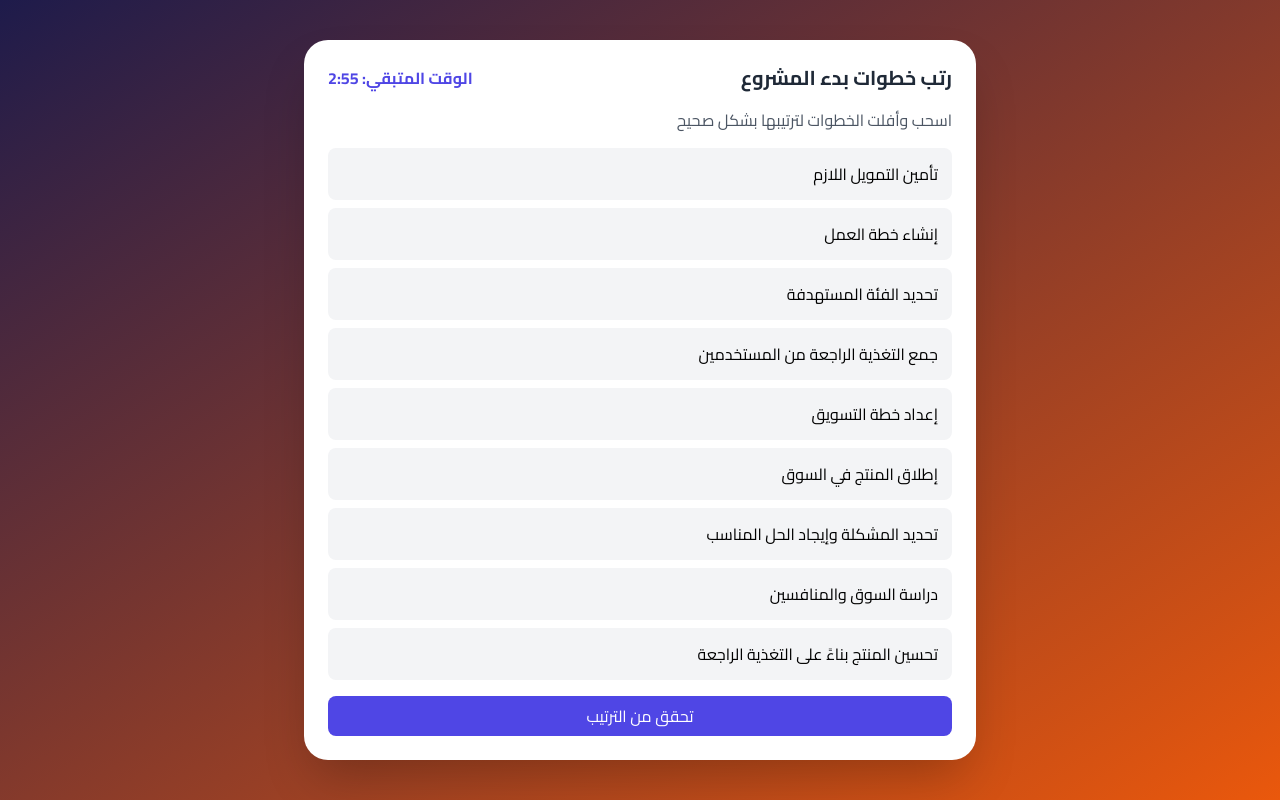
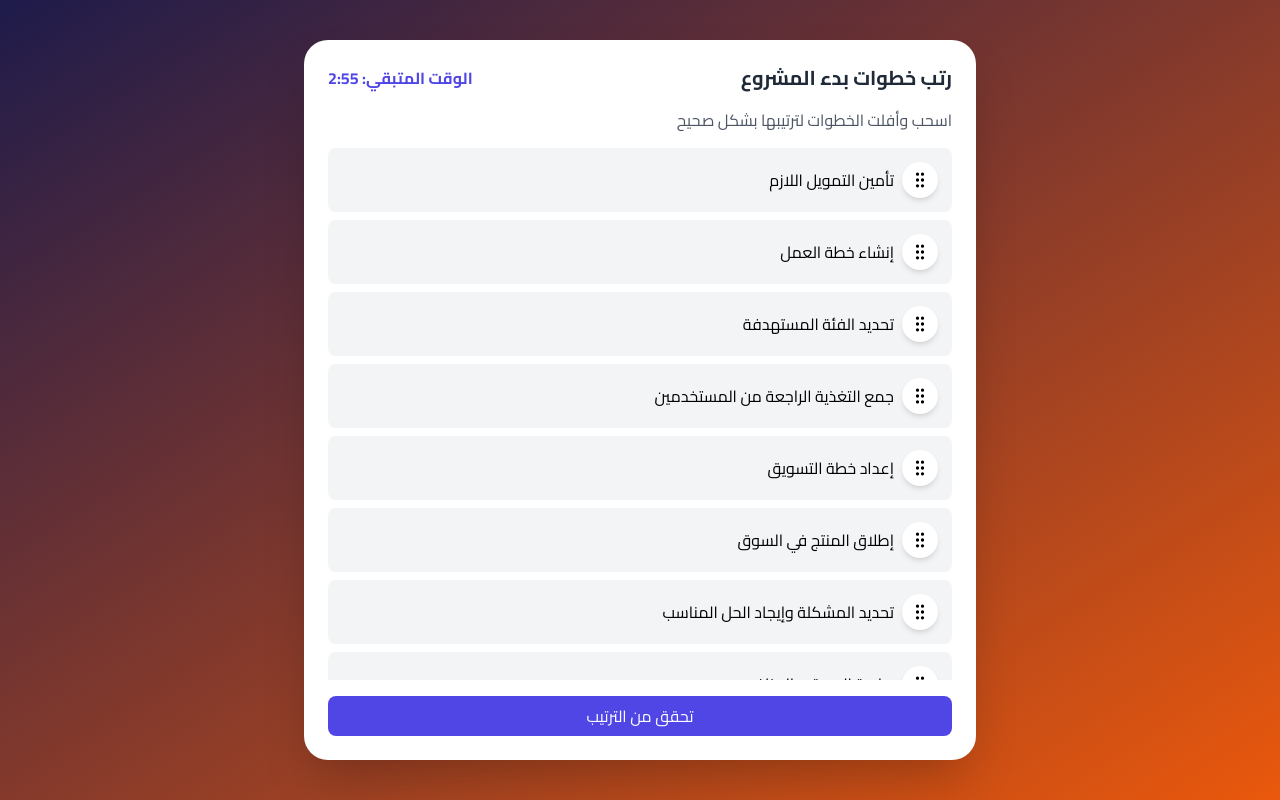
Before and after one commit to MohaSetif/Entrepreneurship-Quiz, a SvelteKit app: page /challenge2 in a window 1280 px wide. Built offline with nearby package versions, Linux system fonts and the light colour scheme.

Commit message:
Adding Drag Icon

```diff
--- a/package.json
+++ b/package.json
@@ -20,6 +20,7 @@
 		"eslint-config-prettier": "^9.1.0",
 		"eslint-plugin-svelte": "^2.36.0",
 		"globals": "^15.0.0",
+		"lucide-svelte": "^0.475.0",
 		"prettier": "^3.3.2",
 		"prettier-plugin-svelte": "^3.2.6",
 		"prettier-plugin-tailwindcss": "^0.6.5",
--- a/src/routes/challenge2/+page.svelte
+++ b/src/routes/challenge2/+page.svelte
@@ -3,7 +3,8 @@
     import { fade, fly, scale, slide } from 'svelte/transition';
     import { flip } from 'svelte/animate';
     import type { Step } from '$lib/types';
-    import { startupSteps } from '$lib/startup_steps'
+    import { startupSteps } from '$lib/startup_steps';
+    import { GripVertical } from 'lucide-svelte';
 
     let steps: Step[] = [];
     let timer = 180;
@@ -119,111 +120,36 @@
                     <div class="flex-shrink-0">
                         <div class="flex flex-col sm:flex-row justify-between items-center gap-4 mb-4">
                             <h2 class="text-xl font-bold text-gray-800">رتب خطوات بدء المشروع</h2>
-                            <span class="font-bold {timer <= 30 ? 'text-red-600 animate-pulse' : 'text-indigo-600'}"
-                                  role="timer"
-                                  aria-label="الوقت المتبقي">
+                            <span class="font-bold {timer <= 30 ? 'text-red-600 animate-pulse' : 'text-indigo-600'}" role="timer" aria-label="الوقت المتبقي">
                                 الوقت المتبقي: {formatTime(timer)}
                             </span>
                         </div>
-
                         <p class="text-gray-600 text-sm sm:text-base mb-4">اسحب وأفلت الخطوات لترتيبها بشكل صحيح</p>
                     </div>
 
                     <div class="flex-grow overflow-y-auto overflow-x-hidden mb-4 scrollbar-thin">
                         <ul class="space-y-2 list-none p-0 min-h-min" role="list">
                             {#each steps as step, index (step.id)}
-                                <li
-                                    animate:flip={{duration: 300}}
-                                    class="transform transition-all duration-200"
-                                    class:translate-y-6={draggedIndex !== null && index > draggedIndex}
-                                >
-                                    <div
-                                        class="p-3 bg-gray-100 rounded-lg cursor-move hover:bg-gray-200
-                                               transition-colors duration-200 border-2 touch-manipulation
-                                               {hoveredIndex === index ? 'border-indigo-500' : 'border-transparent'}
-                                               {draggedItem?.id === step.id ? 'opacity-50' : ''}"
-                                        draggable="true"
-                                        on:dragstart={(e) => handleDragStart(e, step, index)}
-                                        on:dragover={(e) => handleDragOver(e, index)}
-                                        on:dragleave={handleDragLeave}
-                                        on:drop={(e) => handleDrop(e, step, index)}
-                                        on:dragend={handleDragEnd}
-                                        role="listitem"
-                                        aria-grabbed={draggedItem?.id === step.id}
-                                        aria-dropeffect="move"
-                                    >
+                                <li animate:flip={{duration: 300}} class="transform transition-all duration-200">
+                                    <div class="p-3 bg-gray-100 rounded-lg flex items-center gap-2 cursor-move hover:bg-gray-200 transition-colors duration-200 border-2 touch-manipulation {hoveredIndex === index ? 'border-indigo-500' : 'border-transparent'} {draggedItem?.id === step.id ? 'opacity-50' : ''}" draggable="true" on:dragstart={(e) => handleDragStart(e, step, index)} on:dragover={(e) => handleDragOver(e, index)} on:dragleave={handleDragLeave} on:drop={(e) => handleDrop(e, step, index)} on:dragend={handleDragEnd} role="listitem" aria-grabbed={draggedItem?.id === step.id} aria-dropeffect="move">
+                                        <button class="drag-handle cursor-grab p-2 rounded-full bg-white shadow-md hover:bg-gray-200">
+                                            <GripVertical size={20} />
+                                        </button>
                                         {step.content}
                                     </div>
                                 </li>
                             {/each}
                         </ul>
                     </div>
-
-                    <button
-                        class="flex-shrink-0 w-full bg-indigo-600 text-white rounded-lg px-4 py-2 hover:bg-indigo-700
-                               transform transition-transform duration-200 hover:scale-[1.02] active:scale-[0.98]"
-                        on:click={checkOrder}
-                    >
-                        تحقق من الترتيب
-                    </button>
+                    <button class="flex-shrink-0 w-full bg-indigo-600 text-white rounded-lg px-4 py-2 hover:bg-indigo-700 transform transition-transform duration-200 hover:scale-[1.02] active:scale-[0.98]" on:click={checkOrder}>تحقق من الترتيب</button>
                 </div>
             {:else}
-                <div class="h-full overflow-y-auto text-center space-y-4"
-                     in:fly={{ y: 20, duration: 500 }}
-                     out:fly={{ y: -20, duration: 500 }}>
+                <div class="h-full overflow-y-auto text-center space-y-4" in:fly={{ y: 20, duration: 500 }} out:fly={{ y: -20, duration: 500 }}>
                     <h2 class="text-2xl font-bold mb-4">انتهت اللعبة!</h2>
                     <p class="text-xl">لقد رتبت {score} خطوات بشكل صحيح من أصل 10</p>
-
-                    <div class="mt-4">
-                        <h3 class="font-bold mb-2">الترتيب الصحيح:</h3>
-                        <ul class="space-y-2 text-right">
-                            {#each startupSteps.sort((a, b) => a.correctOrder - b.correctOrder) as step, index}
-                                <li
-                                    class="p-3 bg-gray-100 rounded-lg"
-                                    in:fly={{ x: -20, delay: index * 100, duration: 300 }}
-                                >
-                                    {index + 1}. {step.content}
-                                </li>
-                            {/each}
-                        </ul>
-                    </div>
                 </div>
-                <button
-                        class="mt-8 mb-4 bg-indigo-600 text-white rounded-lg px-6 py-2 hover:bg-indigo-700
-                               transform transition-transform duration-200 hover:scale-105 active:scale-95"
-                        on:click={restartGame}
-                    >
-                        العب مرة أخرى
-                </button>
+                <button class="mt-8 mb-4 bg-indigo-600 text-white rounded-lg px-6 py-2 hover:bg-indigo-700 transform transition-transform duration-200 hover:scale-105 active:scale-95" on:click={restartGame}>العب مرة أخرى</button>
             {/if}
         </div>
     </div>
 </div>
-
-<style>
-    .scrollbar-thin {
-        scrollbar-width: thin;
-        scrollbar-color: rgba(156, 163, 175, 0.5) transparent;
-    }
-
-    .scrollbar-thin::-webkit-scrollbar {
-        width: 6px;
-    }
-
-    .scrollbar-thin::-webkit-scrollbar-track {
-        background: transparent;
-    }
-
-    .scrollbar-thin::-webkit-scrollbar-thumb {
-        background-color: rgba(156, 163, 175, 0.5);
-        border-radius: 3px;
-    }
-
-    [aria-grabbed="true"] {
-        opacity: 0.5;
-    }
-
-    .transform {
-        transition: transform 0.3s ease-in-out;
-    }
-</style>
```
Also changed, not shown: 1 other file (tests, documents, lock files or other folders).
